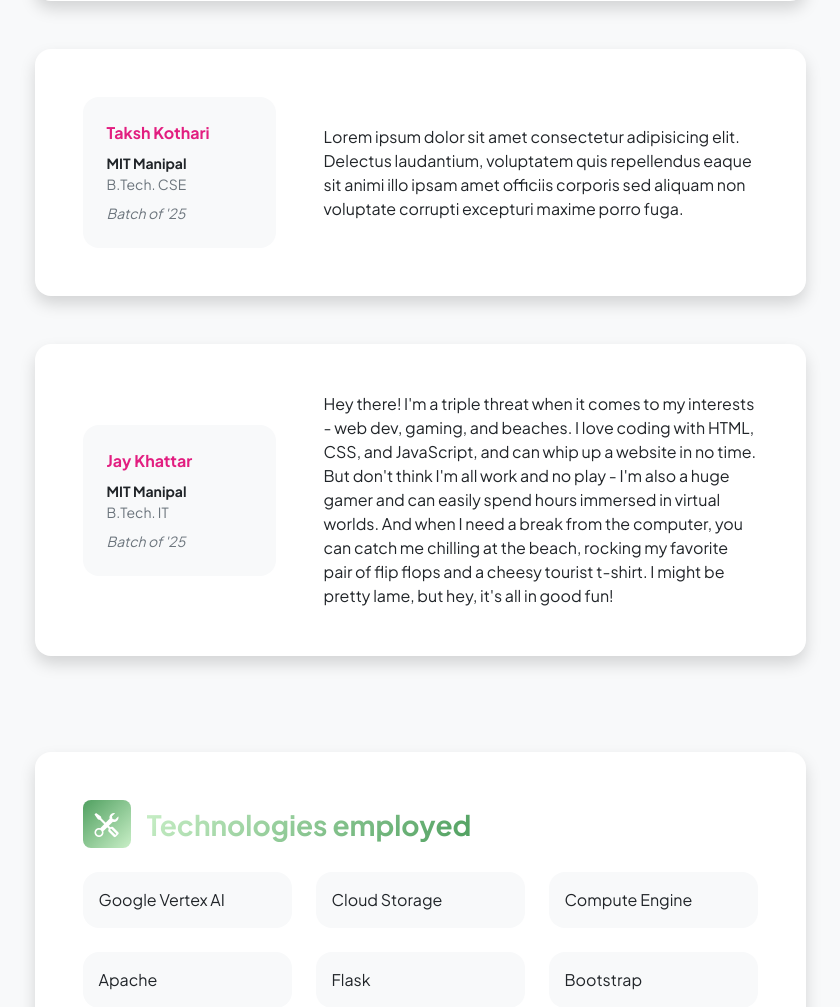
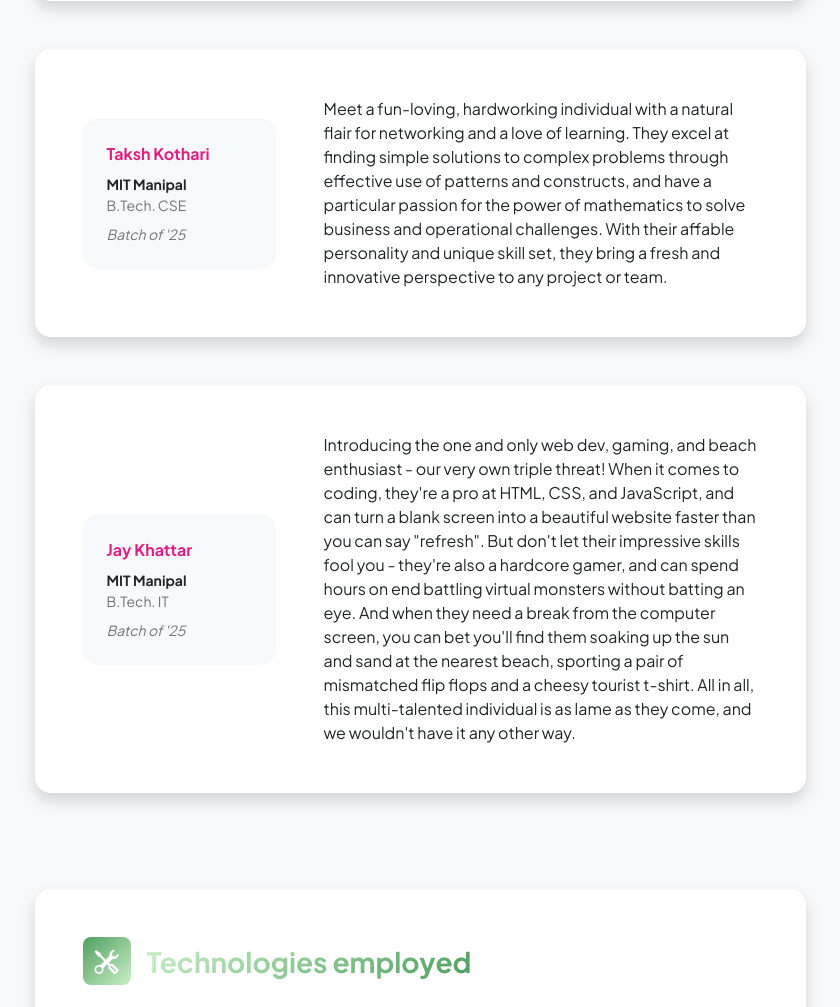
Before and after one commit to takshkothari/HealthInspect, a Flask app: page /about.html in a window 1280 px wide. Shown: the part 2184-3191 px from the top of the page, without its empty margins (220-1060 px from the left). Run offline with Flask 2, Linux system fonts and the light colour scheme; some libraries are stand-ins or nearby versions.

Commit message:
Update about.html

```diff
--- a/templates/about.html
+++ b/templates/about.html
@@ -150,7 +150,7 @@
                                                 </div>
                                             </div>
                                         </div>
-                                        <div class="col-lg-8"><div>Lorem ipsum dolor sit amet consectetur adipisicing elit. Delectus laudantium, voluptatem quis repellendus eaque sit animi illo ipsam amet officiis corporis sed aliquam non voluptate corrupti excepturi maxime porro fuga.</div></div>
+                                        <div class="col-lg-8"><div>Meet a fun-loving, hardworking individual with a natural flair for networking and a love of learning. They excel at finding simple solutions to complex problems through effective use of patterns and constructs, and have a particular passion for the power of mathematics to solve business and operational challenges. With their affable personality and unique skill set, they bring a fresh and innovative perspective to any project or team.</div></div>
                                     </div>
                                 </div>
                             </div>
@@ -170,7 +170,7 @@
                                                 </div>
                                             </div>
                                         </div>
-                                        <div class="col-lg-8"><div>Hey there! I'm a triple threat when it comes to my interests - web dev, gaming, and beaches. I love coding with HTML, CSS, and JavaScript, and can whip up a website in no time. But don't think I'm all work and no play - I'm also a huge gamer and can easily spend hours immersed in virtual worlds. And when I need a break from the computer, you can catch me chilling at the beach, rocking my favorite pair of flip flops and a cheesy tourist t-shirt. I might be pretty lame, but hey, it's all in good fun!</div></div>
+                                        <div class="col-lg-8"><div>Introducing the one and only web dev, gaming, and beach enthusiast - our very own triple threat! When it comes to coding, they're a pro at HTML, CSS, and JavaScript, and can turn a blank screen into a beautiful website faster than you can say "refresh". But don't let their impressive skills fool you - they're also a hardcore gamer, and can spend hours on end battling virtual monsters without batting an eye. And when they need a break from the computer screen, you can bet you'll find them soaking up the sun and sand at the nearest beach, sporting a pair of mismatched flip flops and a cheesy tourist t-shirt. All in all, this multi-talented individual is as lame as they come, and we wouldn't have it any other way.</div></div>
                                     </div>
                                 </div>
                             </div>
```
